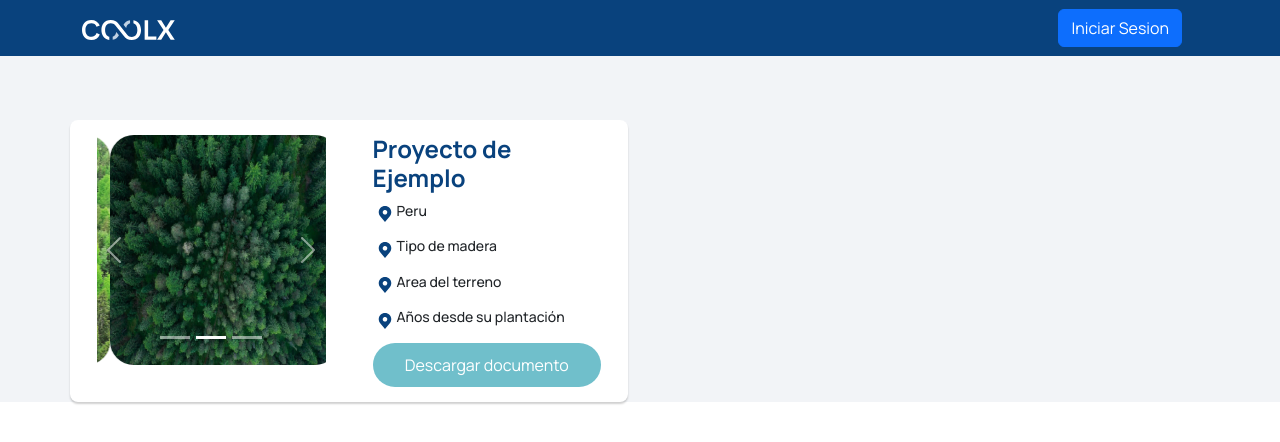
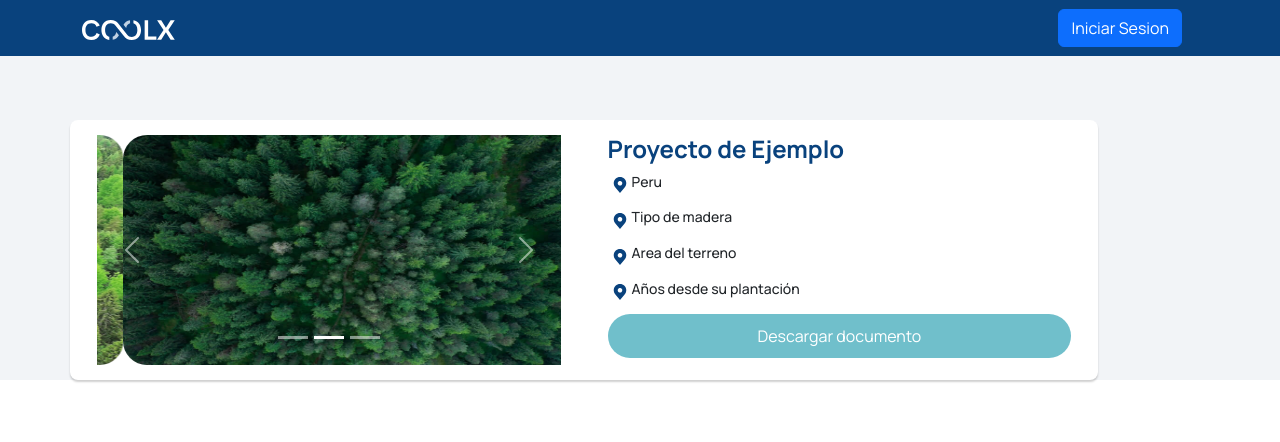
Before and after one commit to reposocratech/Coolx, a React (Create React App) app in the folder client/: page /tarjetamas in a window 1280 px wide. Shown: the top 442 px of the page. Built offline with nearby package versions, Linux system fonts and the light colour scheme.

Commit message:
errores corregidos

```diff
--- a/client/src/components/card/tarjeta.scss
+++ b/client/src/components/card/tarjeta.scss
@@ -13,8 +13,6 @@
 
 
 .contenedor {
-
-    width: 50%;
     padding: 15px;
     gap: 23px;
     display: flex;
--- a/client/src/pages/user/MyProjects.js
+++ b/client/src/pages/user/MyProjects.js
@@ -1,7 +1,9 @@
 import React from "react";
 import { Container, Row, Col } from "react-bootstrap";
 import { useNavigate } from "react-router-dom";
+import { Tarjeta } from "../../components/card/Tarjeta";
 import "./user.scss";
+
 
 export const MyProjects = () => {
 
@@ -13,7 +15,12 @@ export const MyProjects = () => {
         <Row>
           <Col md={8} className="card-container">
             {/* CARD DE PROYECTOS */}
+
+            <Tarjeta/>
+
           </Col>
+
+
 
           <Col md={4} className="add-container">
             <button className="add-button" onClick={() => navigate("/projectform")}>
```
